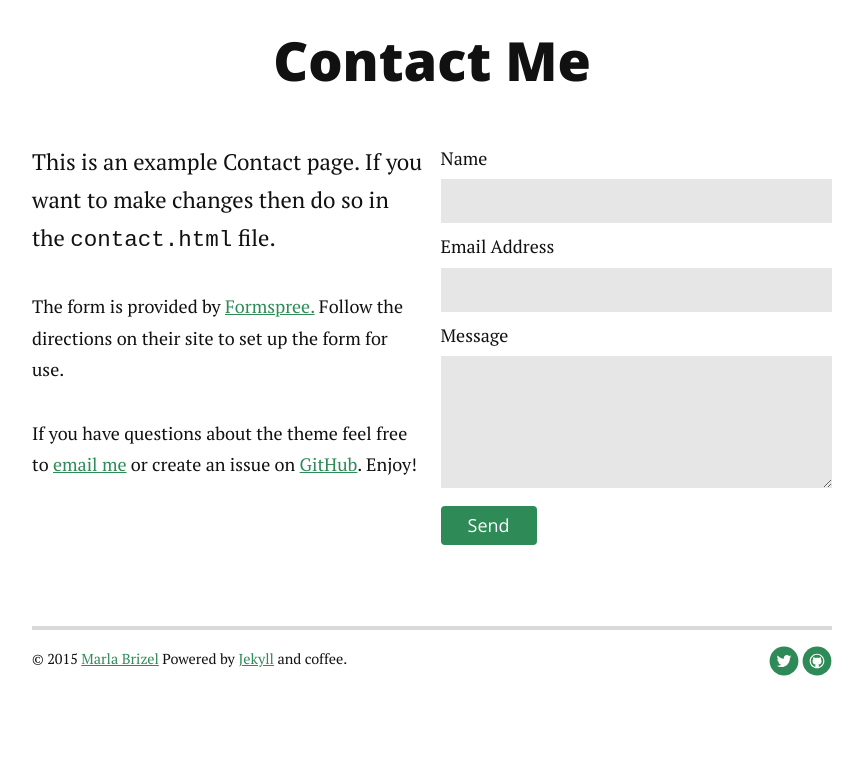
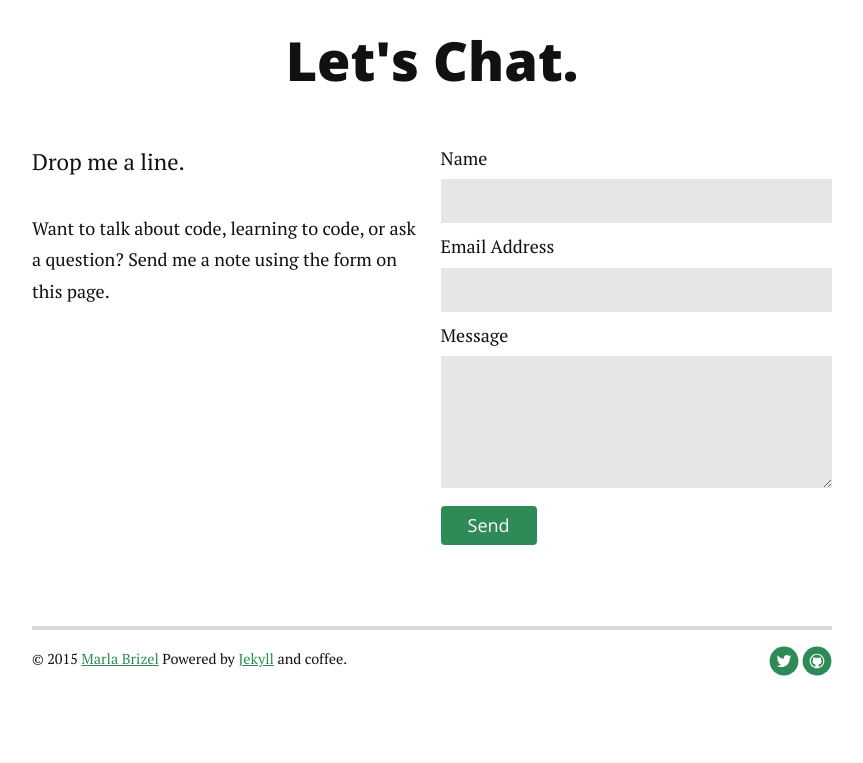
Before and after one commit to marlabrizel/marlabrizel.github.io, a Jekyll site: the page built from contact.md, in a window 1280 px wide. Shown: the part 270-1033 px from the top of the page, without its empty margins (208-1071 px from the left). Built offline with Jekyll 4.4.1, drawn with Linux system fonts in a browser that asks for light colours; nearby versions of some CDN libraries; Markdown is read by kramdown in place of the engine named in the settings.

Commit message:
customize contact form

```diff
--- a/contact.md
+++ b/contact.md
@@ -1,16 +1,15 @@
 ---
 layout: default
-title: Contact Long Haul
+title: Contact Marla
 ---
 
 <div id="contact">
-  <h1 class="pageTitle">Contact Me</h1>
+  <h1 class="pageTitle">Let's Chat.</h1>
   <div class="contactContent">
-    <p class="intro">This is an example Contact page. If you want to make changes then do so in the <code>contact.html</code> file.</p>
-    <p>The form is provided by <a href="http://formspree.io/">Formspree.</a> Follow the directions on their site to set up the form for use.</p>
-    <p>If you have questions about the theme feel free to <a href="mailto:brimaidesigns@gmail.com">email me</a> or create an issue on <a href="https://github.com/brianmaierjr/long-haul">GitHub</a>. Enjoy!</p>
+    <p class="intro">Drop me a line.</p>
+    <p>Want to talk about code, learning to code, or ask a question? Send me a note using the form on this page.</p>
   </div>
-  <form action="http://formspree.io/your@mail.com">
+  <form action="http://formspree.io/marlabrizel@gmail.com">
     <label for="name">Name</label>
     <input type="text" id="name" name="name" class="full-width"><br>
     <label for="email">Email Address</label>
```
